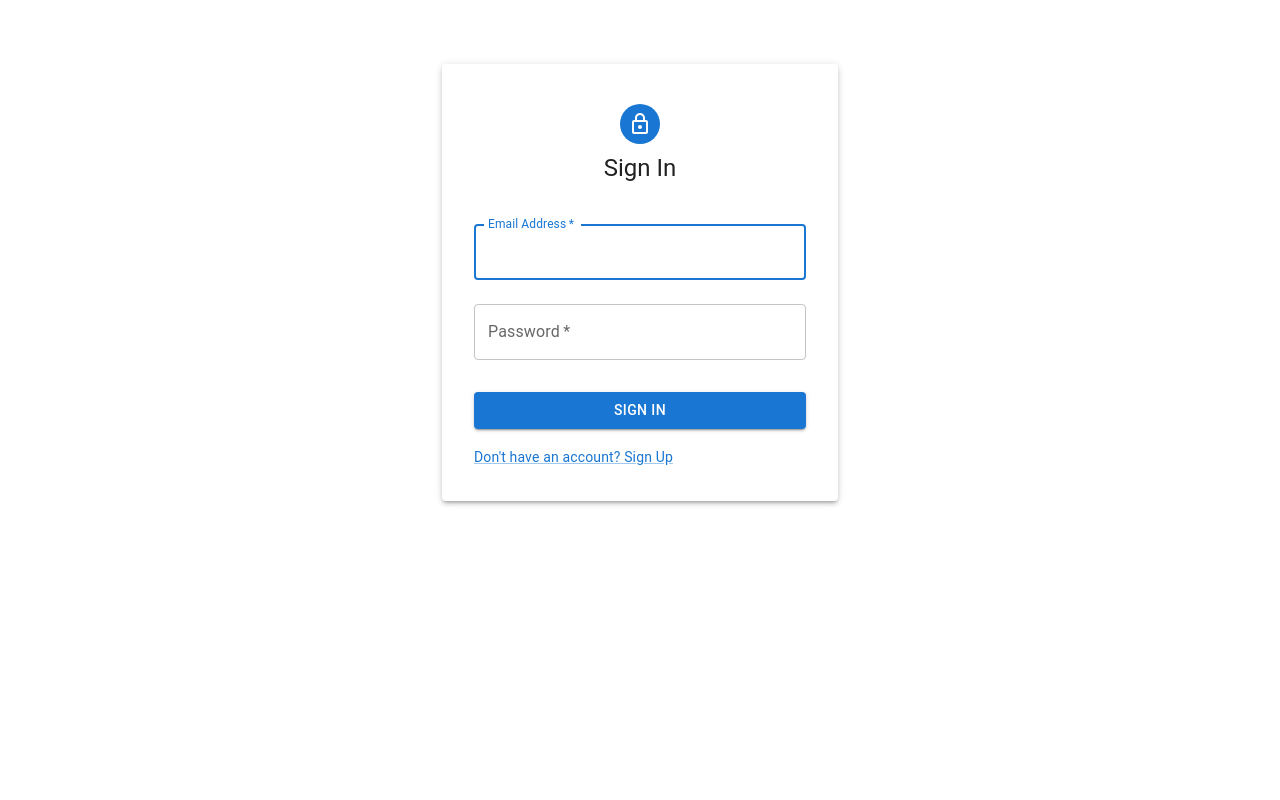
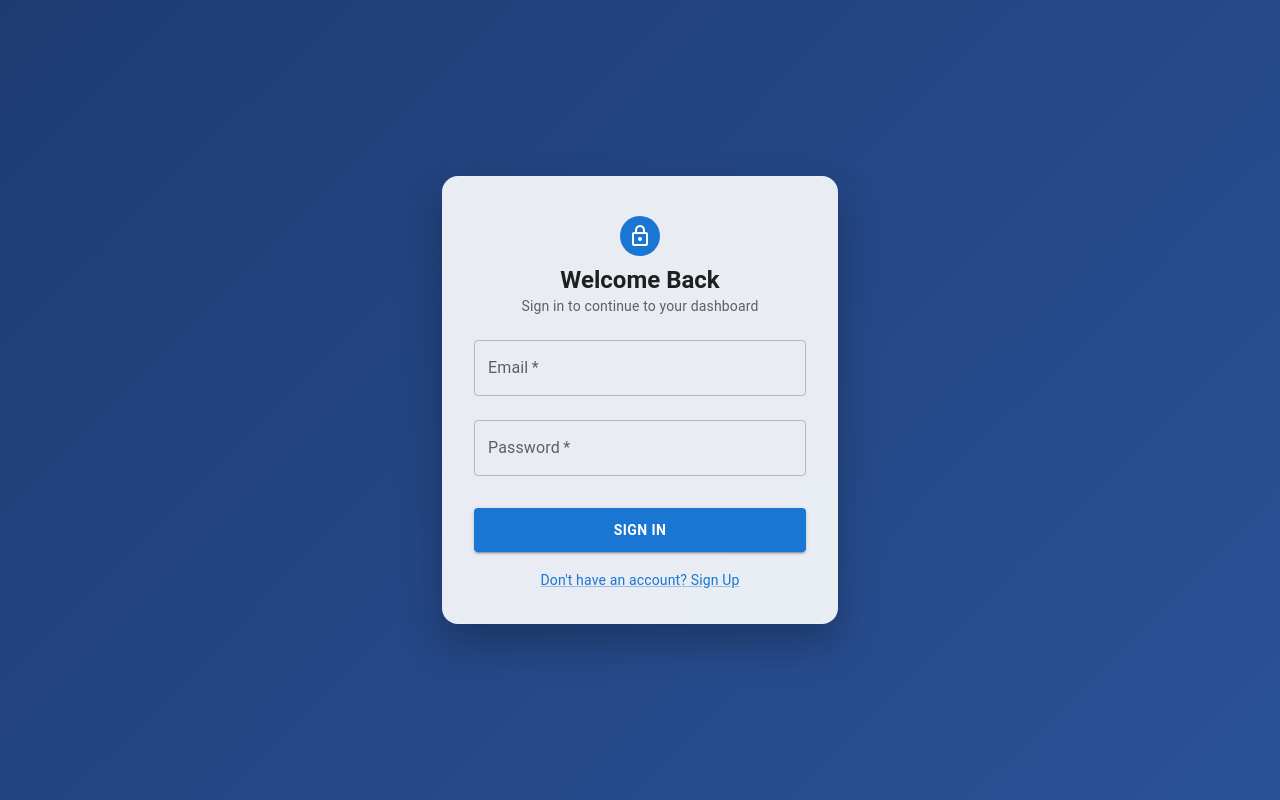
Before and after one commit to shiva-sb/Task-Management, a React (Vite) app in the folder frontend/: page /login in a window 1280 px wide. Built offline with nearby package versions, Linux system fonts and the light colour scheme; no server answers.

Commit message:
Login  optimized

```diff
--- a/frontend/src/pages/Login.jsx
+++ b/frontend/src/pages/Login.jsx
@@ -1,5 +1,5 @@
-import React, { useState } from 'react'
-import { useNavigate, Link as RouterLink } from 'react-router-dom'
+import React, { useState, useCallback } from "react";
+import { useNavigate, Link as RouterLink } from "react-router-dom";
 import {
   Container,
   Paper,
@@ -11,48 +11,74 @@ import {
   Alert,
   Avatar,
   CssBaseline,
-  Grid
-} from '@mui/material'
-import { LockOutlined } from '@mui/icons-material'
-import { useAuth } from '../context/AuthContext'
+  Grid,
+  CircularProgress
+} from "@mui/material";
+import { LockOutlined } from "@mui/icons-material";
+import { useAuth } from "../context/AuthContext";
 
 const Login = () => {
-  const [email, setEmail] = useState('')
-  const [password, setPassword] = useState('')
-  const [error, setError] = useState('')
-  const { login } = useAuth()
-  const navigate = useNavigate()
+  const [email, setEmail] = useState("");
+  const [password, setPassword] = useState("");
+  const [error, setError] = useState("");
+  const [loading, setLoading] = useState(false);
 
-  const handleSubmit = async (e) => {
-    e.preventDefault()
-    setError('')
+  const { login } = useAuth();
+  const navigate = useNavigate();
 
-    const result = await login(email, password)
+  const handleSubmit = useCallback(
+    async (e) => {
+      e.preventDefault();
+      setError("");
+      setLoading(true);
+
+      const result = await login(email.trim(), password);
+
       if (result.success) {
-      navigate('/dashboard')
+        navigate("/dashboard");
       } else {
-      setError(result.error)
-    }
+        setError(result.error || "Invalid credentials");
       }
 
+      setLoading(false);
+    },
+    [email, password, login, navigate]
+  );
+
   return (
+    <Box
+      sx={{
+        minHeight: "100vh",
+        display: "flex",
+        alignItems: "center",
+        justifyContent: "center",
+        background: "linear-gradient(135deg,#1e3c72 0%,#2a5298 100%)",
+      }}
+    >
       <Container component="main" maxWidth="xs">
         <CssBaseline />
-      <Box
+
+        <Paper
+          elevation={6}
           sx={{
-          marginTop: 8,
-          display: 'flex',
-          flexDirection: 'column',
-          alignItems: 'center',
+            p: 4,
+            borderRadius: 4,
+            backdropFilter: "blur(8px)",
+            background: "rgba(255,255,255,0.9)",
+            boxShadow: "0 20px 40px rgba(0,0,0,0.25)",
           }}
         >
-        <Paper elevation={3} sx={{ p: 4, width: '100%' }}>
-          <Box sx={{ display: 'flex', flexDirection: 'column', alignItems: 'center', mb: 3 }}>
-            <Avatar sx={{ m: 1, bgcolor: 'primary.main' }}>
+          <Box sx={{ display: "flex", flexDirection: "column", alignItems: "center", mb: 1 }}>
+            <Avatar sx={{ m: 1, bgcolor: "primary.main" }}>
               <LockOutlined />
             </Avatar>
-            <Typography component="h1" variant="h5">
-              Sign In
+
+            <Typography component="h1" variant="h5" fontWeight="bold">
+              Welcome Back
+            </Typography>
+
+            <Typography variant="body2" color="text.secondary">
+              Sign in to continue to your dashboard
             </Typography>
           </Box>
 
@@ -64,49 +90,48 @@ const Login = () => {
 
           <form onSubmit={handleSubmit}>
             <TextField
+              fullWidth
+              required
               margin="normal"
-              required
-              fullWidth
-              id="email"
-              label="Email Address"
-              name="email"
+              label="Email"
               autoComplete="email"
-              autoFocus
               value={email}
               onChange={(e) => setEmail(e.target.value)}
             />
+
             <TextField
+              fullWidth
+              required
               margin="normal"
-              required
-              fullWidth
-              name="password"
               label="Password"
               type="password"
-              id="password"
               autoComplete="current-password"
               value={password}
               onChange={(e) => setPassword(e.target.value)}
             />
+
             <Button
+              fullWidth
               type="submit"
-              fullWidth
               variant="contained"
-              sx={{ mt: 3, mb: 2 }}
+              disabled={loading}
+              sx={{ mt: 3, mb: 2, py: 1.2, fontWeight: "bold" }}
             >
-              Sign In
+              {loading ? <CircularProgress size={26} /> : "Sign In"}
             </Button>
-            <Grid container>
+
+            <Grid container justifyContent="center">
               <Grid item>
                 <Link component={RouterLink} to="/register" variant="body2">
-                  {"Don't have an account? Sign Up"}
+                  Don't have an account? Sign Up
                 </Link>
               </Grid>
             </Grid>
           </form>
         </Paper>
+      </Container>
     </Box>
-    </Container>
-  )
-}
+  );
+};
 
-export default Login
+export default Login;
```
Lines whose indentation alone changed are shown as unchanged.
